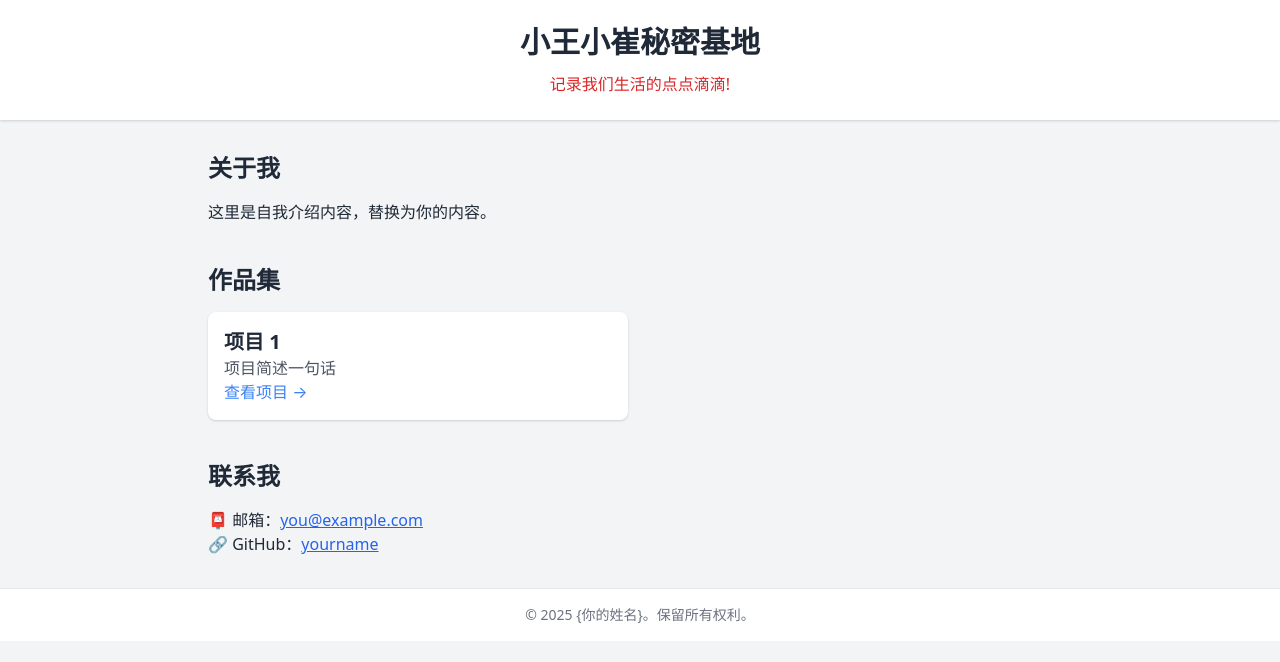
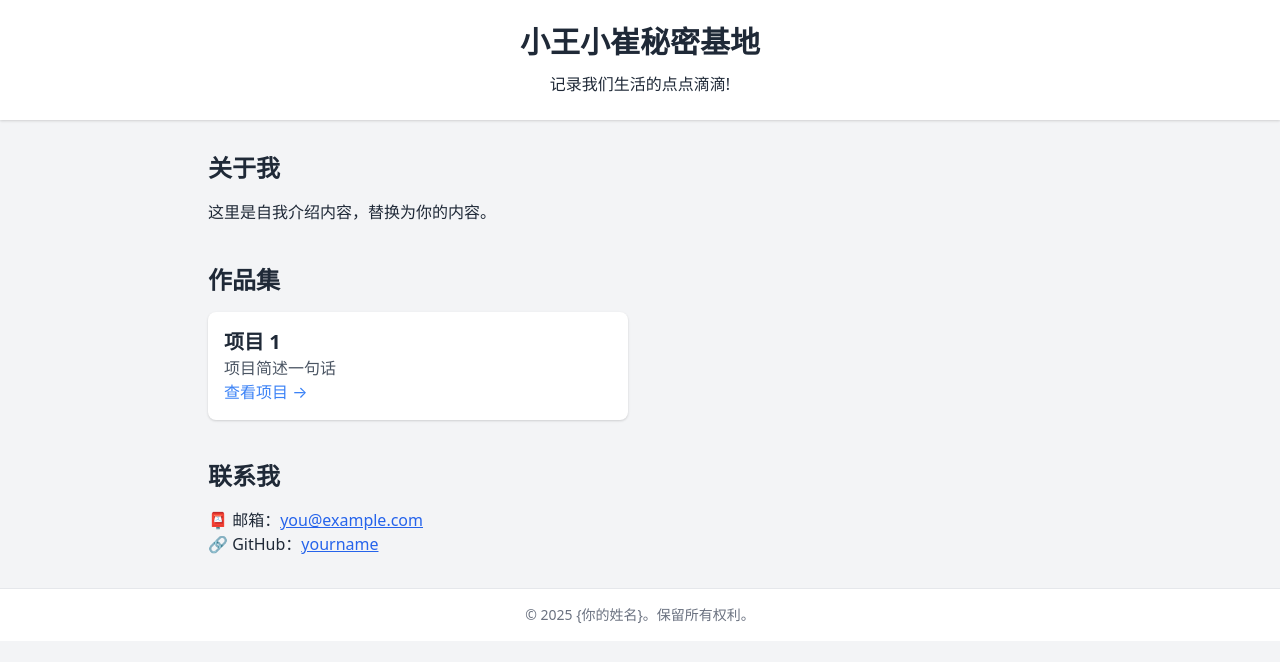
Before and after one commit to weipengw-1215/weipengw-1215.github.io, a plain HTML site: page index.html in a window 1280 px wide. Drawn offline with nearby package versions, Linux system fonts and the light colour scheme.

Commit message:
Update index.html

```diff
--- a/index.html
+++ b/index.html
@@ -9,7 +9,7 @@
 <body class="bg-gray-100 text-gray-800 font-sans">
   <header class="bg-white shadow p-6 text-center">
     <h1 class="text-3xl font-bold">小王小崔秘密基地</h1>
-    <p class="text-red-600 mt-3">记录我们生活的点点滴滴! </p>
+    <p class="text-black-600 mt-3">记录我们生活的点点滴滴! </p>
   </header>
 
   <main class="max-w-4xl mx-auto py-8 px-4">
```
